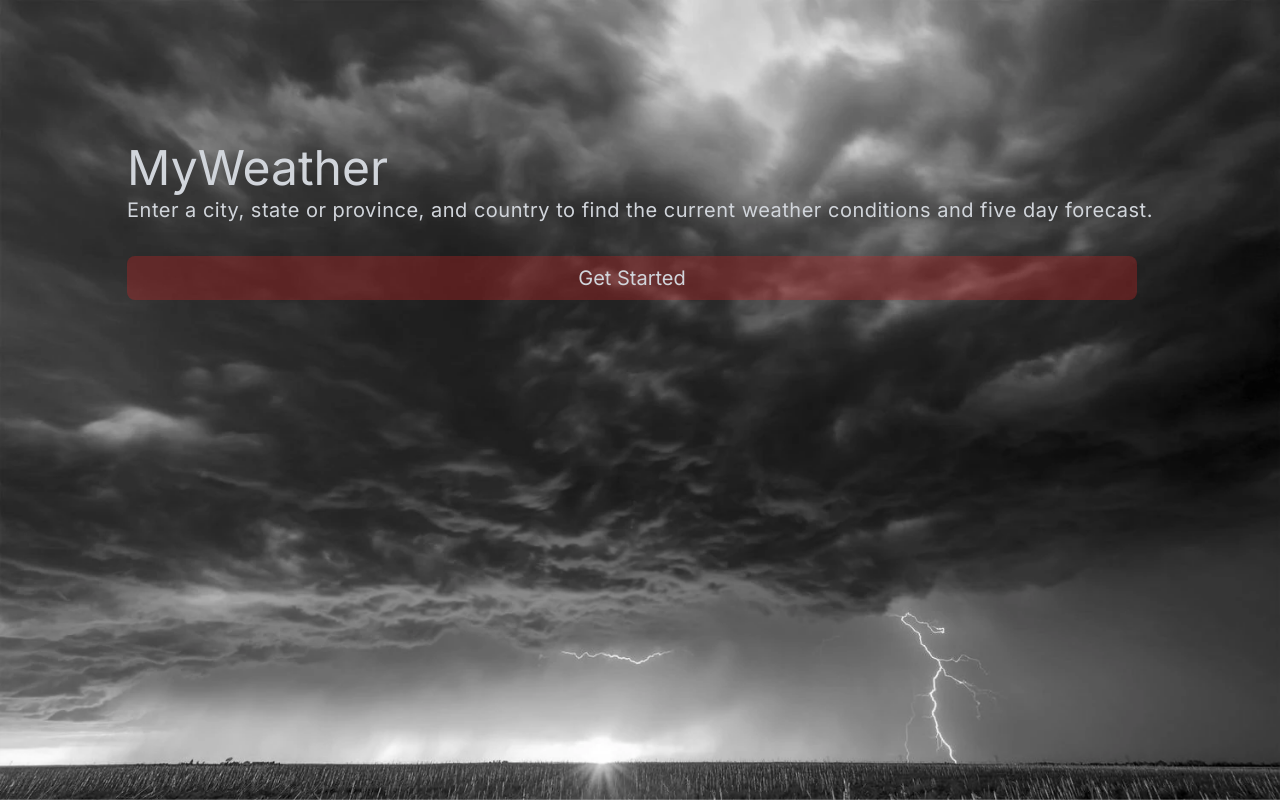
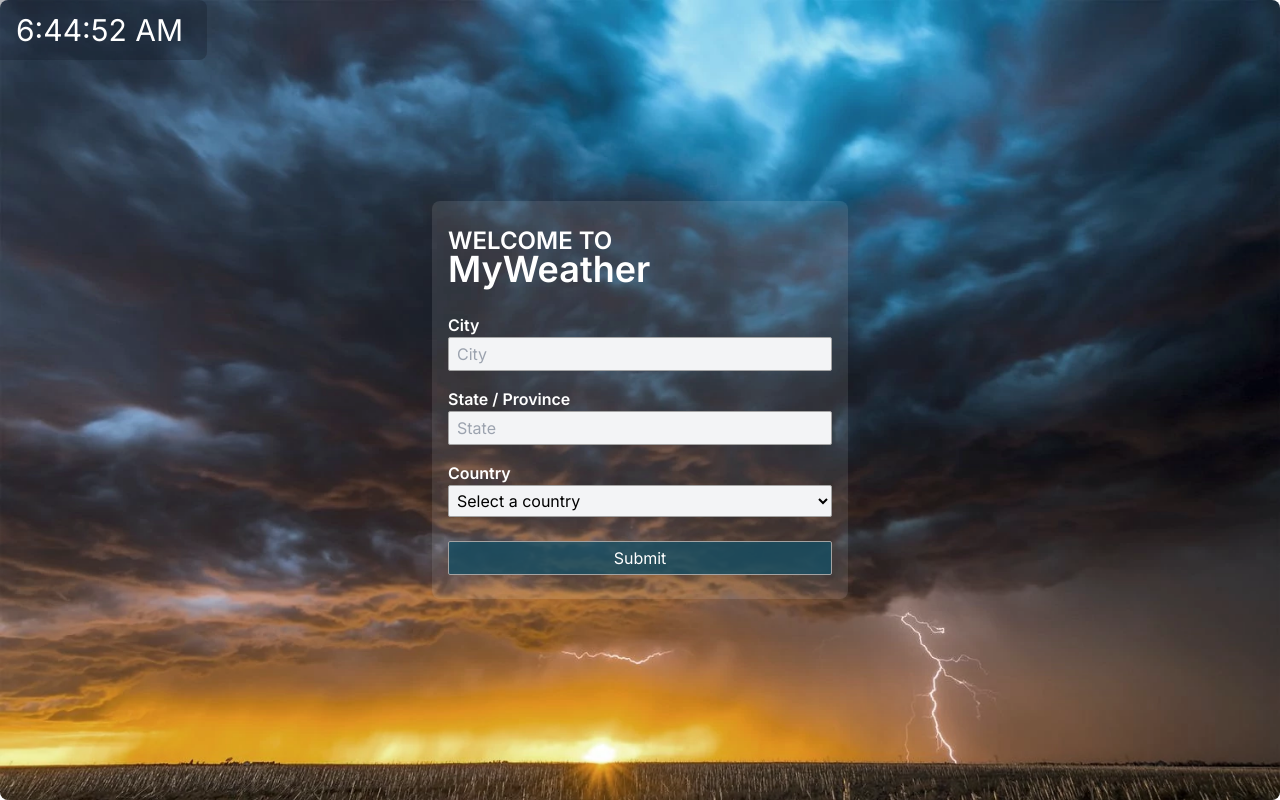
Before and after one commit to wlowrimore/weather_dash_2024, a Next.js app: page / in a window 1280 px wide. Built offline with nearby package versions, Linux system fonts and the light colour scheme.

Commit message:
adds conditional rendering of form for new search, begins styling up to larger viewports

```diff
--- a/src/app/components/forms/CityStateCountryForm.jsx
+++ b/src/app/components/forms/CityStateCountryForm.jsx
@@ -5,49 +5,56 @@ import CountriesDropdown from "../ui/CountriesDropdown";
 import getCityLatLong from "@/app/libs/getCityLatLon";
 import getCityWeather from "@/app/libs/getCityWeather";
 import CurrentWeather from "../weatherDisplays/CurrentWeather";
-import getFiveDayForcast from "@/app/libs/getFiveDayForecast";
+import getFiveDayForecast from "@/app/libs/getFiveDayForecast";
 import FiveDayForecast from "../weatherDisplays/FiveDayForecast";
 
 const CityStateCountryForm = () => {
-  const [city, setCity] = useState('');
-  const [state, setState] = useState('');
-  const [selectedCountry, setSelectedCountry] = useState('');
-  const [weatherData, setWeatherData] = useState(null);
-  const [forecastData, setForecastData] = useState(null);
-  const [formIsVisible, setFormIsVisible] = useState(false);
-  const [currentTimeOfDay, setCurrentTimeOfDay] = useState();
+  const [city, setCity] = useState("");
+  const [state, setState] = useState("");
+  const [selectedCountry, setSelectedCountry] = useState("");
+  const [weatherData, setWeatherData] = useState('');
+  const [forecastData, setForecastData] = useState('');
+  const [isFormVisible, setIsFormVisible] = useState(true);
+  const [currentTimeOfDay, setCurrentTimeOfDay] = useState("");
 
   useEffect(() => {
     const getTimeOfDay = () => {
       const currentTime = new Date().toLocaleTimeString();
-      setCurrentTimeOfDay(currentTime)
-    }
-    getTimeOfDay()
-  }, [])
-
+      setCurrentTimeOfDay(currentTime);
+    };
+    getTimeOfDay();
+  }, []);
 
   const handleFormSubmit = async (e) => {
     e.preventDefault();
-    console.log({ city, state, selectedCountry });
 
     if (!city || !state || !selectedCountry) {
-      alert('Please enter a city and state, and select a country from the list');
+      alert(
+        "Please enter a city and state, and select a country from the list"
+      );
       return;
     }
     try {
-      const latLongData = await getCityLatLong(city, state, selectedCountry)
+      const latLongData = await getCityLatLong(
+        city,
+        state,
+        selectedCountry
+      );
       const { lat, lon } = latLongData[0];
 
       const weatherData = await getCityWeather(lat, lon);
       setWeatherData(weatherData);
 
-      const forecastData = await getFiveDayForcast(lat, lon);
+      const forecastData = await getFiveDayForecast(lat, lon);
       setForecastData(forecastData);
 
-      console.log('Weather Data:', weatherData);
-      console.log('Weather Forecast:', forecastData.list);
+      console.log("Weather Data:", weatherData);
+      console.log("Weather Forecast:", forecastData.list);
+
+      // Toggle the form visibility after successfully fetching data
+      setIsFormVisible(false);
     } catch (error) {
-      console.error('Error fetching data:', error);
+      console.error("Error fetching data:", error);
     }
   };
 
@@ -55,72 +62,73 @@ const CityStateCountryForm = () => {
     setSelectedCountry(countryCode);
   };
 
-  const handleOnClick = () => {
-    setFormIsVisible(!formIsVisible);
-    console.log('Form Is Visible:', formIsVisible);
-  }
+  const handleNewSearch = () => {
+    // Toggle the form visibility when "New Search" is clicked
+    setIsFormVisible(true);
+    // Reset weather and forecast data
+    setWeatherData('');
+    setForecastData('');
+  };
 
   return (
-    <div className='w-full flex flex-col justify-center'>
-      <div className={`${formIsVisible ? 'hidden' : 'flex flex-col pt-36 items-center bg-bg-clouds bg-no-repeat bg-cover bg-fixed h-screen text-gray-300'}`}>
-        <div className='flex flex-col mx-8'>
-          <h1 className='text-5xl text-start mb-1'>MyWeather</h1>
-          <h2 className='text-xl tracking-wide'>Enter a city, state or province, and country to find the current weather conditions and five day forecast.</h2>
-          <div className='w-full flex justify-end my-8'>
-            <h3 onClick={handleOnClick} className='w-full text-center text-xl py-2 px-3 mr-4 bg-red-600/30 rounded-lg'>Get Started</h3>
-          </div>
+    <div className="w-full">
+      <p className="fixed z-10 top-0 left-0 text-white text-sm xl:text-3xl xl:py-3 xl:pr-6 xl:pl-4 xl:rounded-r-lg bg-gray-900/30 rounded-r-full py-1 pl-1 pr-2">
+        {currentTimeOfDay}
+      </p>
+      {isFormVisible ? (
+        <div className="w-full h-screen p-6 rounded-lg flex flex-col items-center justify-center bg-bg-clouds bg-no-repeat bg-cover bg-fixed">
+          <form
+            className="flex flex-col bg-white/10 px-4 py-6 rounded-lg"
+            onSubmit={handleFormSubmit}
+          >
+            <div className="text-white space-y-[-2rem] mb-6">
+              <h1 className="text-2xl font-semibold mb-6">WELCOME TO</h1>
+              <h1 className="text-4xl font-semibold mb-6">MyWeather</h1>
+            </div>
+            <div className="mb-4 flex flex-col">
+              <h2 className="text-white font-semibold">City</h2>
+              <input
+                type="text"
+                placeholder="City"
+                value={city}
+                onChange={(e) => setCity(e.target.value)}
+                className="border border-neutral-400 rounded-sm py-1 px-2 outline-none bg-gray-100"
+                required
+              />
+            </div>
+            <div className="mb-4 flex flex-col">
+              <h2 className="text-white font-semibold">State / Province</h2>
+              <input
+                type="text"
+                placeholder="State"
+                value={state}
+                onChange={(e) => setState(e.target.value)}
+                className="border border-neutral-400 rounded-sm py-1 px-2 outline-none bg-gray-100"
+                required
+              />
+            </div>
+            <h2 className="text-white font-semibold">Country</h2>
+            <CountriesDropdown onCountrySelect={handleCountrySelect} />
+            <button className="text-white bg-cyan-900/80 border border-neutral-400 rounded-sm py-1 px-2 mt-6" type="submit">
+              Submit
+            </button>
+          </form>
         </div>
-      </div>
-      {weatherData && forecastData ? (
-        <>
+      ) : (
+        <div className="w-full flex flex-col justify-center">
           <CurrentWeather
             weatherData={weatherData}
-            city={city} state={state}
+            city={city}
+            state={state}
             currentTimeOfDay={currentTimeOfDay}
+            onNewSearch={handleNewSearch}
           />
           <FiveDayForecast
             forecastData={forecastData}
             city={city}
             state={state}
           />
-        </>
-      ) : (
-        <>
-          {formIsVisible && (
-            <div className='w-full h-screen p-6 rounded-lg flex flex-col items-center justify-center bg-bg-sunny bg-no-repeat bg-cover bg-fixed'>
-              <form className='flex flex-col bg-white/40 px-4 py-6 rounded-lg' onSubmit={handleFormSubmit}>
-                <div className='space-y-[-2rem] mb-6'>
-                  <h1 className='text-2xl font-semibold mb-6'>WELCOME TO</h1>
-                  <h1 className='text-4xl font-semibold mb-6'>MyWeather</h1>
-                </div>
-                <div className='mb-4 flex flex-col'>
-                  <h2 className='text-gray-600 font-semibold'>City</h2>
-                  <input
-                    type="text"
-                    placeholder="City"
-                    value={city}
-                    onChange={(e) => setCity(e.target.value)}
-                    className='border border-neutral-400 rounded-sm py-1 px-2 outline-none bg-gray-100'
-                  />
-                </div>
-                <div className='mb-4 flex flex-col'>
-                  <h2 className='text-gray-600 font-semibold'>State / Province</h2>
-                  <input
-                    type="text"
-                    placeholder="State"
-                    value={state}
-                    onChange={(e) => setState(e.target.value)}
-                    className='border border-neutral-400 rounded-sm py-1 px-2 outline-none bg-gray-100'
-                  />
-                </div>
-                <h2 className="text-gray-600 font-semibold">Country</h2>
-                <CountriesDropdown onCountrySelect={handleCountrySelect} />
-                <button className='border border-neutral-400 bg-emerald-500/50 rounded-sm py-1 px-2 mt-6' type="submit">Submit</button>
-              </form>
-            </div>
-          )}
-          {/* </div> */}
-        </>
+        </div>
       )}
     </div>
   );
--- a/src/app/components/ui/CountriesDropdown.jsx
+++ b/src/app/components/ui/CountriesDropdown.jsx
@@ -34,6 +34,7 @@ const CountriesDropdown = ({ onCountrySelect }) => {
         onChange={handleCountryChange}
         value={selectedCountryCode}
         className='w-full border border-neutral-400 rounded-sm p-1 outline-none bg-gray-100'
+        required
       >
         <option value="" disabled>Select a country</option>
         {countries.map((country, index) => (
--- a/src/app/components/weatherDisplays/FiveDayForecast.jsx
+++ b/src/app/components/weatherDisplays/FiveDayForecast.jsx
@@ -32,6 +32,7 @@ const FiveDayForecast = ({ forecastData, city, state }) => {
   console.log("Daily Target Forecasts:", dailyTargetForecasts);
 
   return (
+    // Five Day Forecast Header
     <div className="bg-bg-sunset bg-fixed bg-cover bg-no-repeat">
       {city && state && forecastData.list[0].dt && (
         <div className="w-full py-4 px-4 text-white text-center border-b border-t-4 border-neutral-400 shadow-sm shadow-neutral-200 bg-red-500/20 rounded-t">
@@ -44,7 +45,8 @@ const FiveDayForecast = ({ forecastData, city, state }) => {
           </div>
         </div>
       )}
-      <div className="rounded space-y-4 mx-6 my-12">
+      {/* Display the 5-day forecast */}
+      <div className="rounded space-y-4 mx-6 my-12 md:grid md:grid-cols-2 lg:grid-cols-4">
         {dailyTargetForecasts.map((forecast, index) => (
           <div
             key={index}
@@ -54,7 +56,6 @@ const FiveDayForecast = ({ forecastData, city, state }) => {
             <p className="text-3xl text-neutral-600 pt-4 font-semibold">
               {formatTimeOfDay(forecast.dt)}
             </p>
-            {/* <div> */}
             <div className="flex flex-col items-center">
               <Image
                 src={`https://openweathermap.org/img/w/${forecast.weather[0].icon}.png`}
@@ -68,13 +69,12 @@ const FiveDayForecast = ({ forecastData, city, state }) => {
                 {forecast.weather[0].description}
               </p>
             </div>
-            {/* </div> */}
             <div className="w-fullpt-3 flex flex-col items-center space-y-2">
               <p className="text-3xl text-neutral-600 font-bold">
                 {Math.round(forecast.main.temp)}&deg;F
               </p>
               <div className="w-full flex">
-                <div className="flex w-screen justify-evenly">
+                <div className="flex justify-evenly gap-10 md:gap-28 lg:gap-8 xl:gap-32">
                   <div className="flex flex-col items-center p-2">
                     <h1 className="">Humidity</h1>
                     <p>{Math.round(forecast.main.humidity)}%</p>
```
Also changed, not shown: src/app/components/weatherDisplays/CurrentWeather.jsx (+35 -14 lines), public/images/clouds_lightening.webp, public/images/new_search.webp (added).
